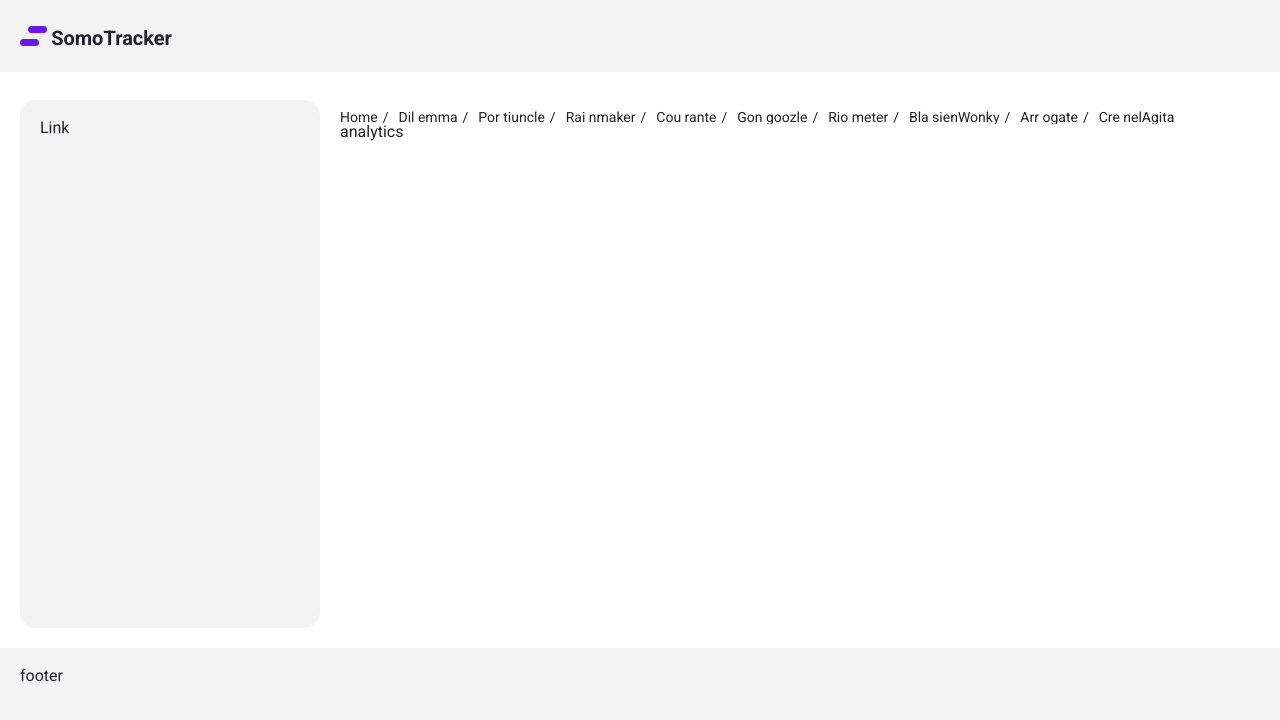
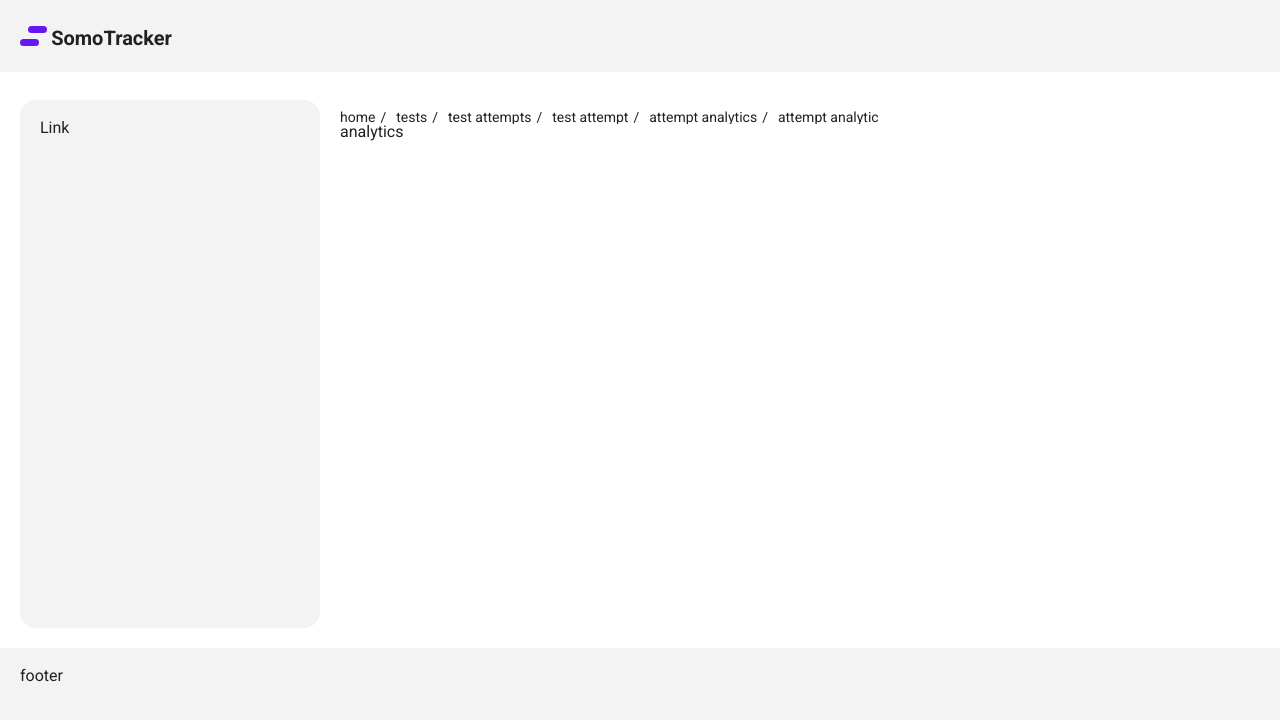
Before and after one commit to pricetula/somo-tracker-web, a Next.js app: page /tests/attempts/1/analytics/1 in a window 1280 px wide. Shown: the top 720 px of the page. Built offline with nearby package versions, Linux system fonts and the light colour scheme.

Commit message:
fixed bread crumb component

```diff
--- a/src/components/common/BreadcrumbNav/BreadcrumbNav.tsx
+++ b/src/components/common/BreadcrumbNav/BreadcrumbNav.tsx
@@ -1,56 +1,37 @@
 import React from 'react';
+import Link from 'next/link';
 import { useRouter } from 'next/router';
+import { appRouteMap } from 'src/utils/routes';
+import { ValuesToInjectInUrl } from 'src/utils/getUrlWithInjectedValues';
+import getBreadCrumbList, { BreadCrumbs } from './utils/getBreadCrumbList'
 import style from './BreadcrumbNav.module.scss';
-
-const list = [
-  'Home',
-  'Dil emma',
-  'Por tiuncle',
-  'Rai nmaker',
-  'Cou rante',
-  'Gon goozle',
-  'Rio meter',
-  'Bla sienWonky',
-  'Arr ogate',
-  'Cre nelAgita',
-  // 'Qui nquadrate',
-  // 'Den ouement',
-  // 'Glu miferous',
-  // 'Zoc treeEgads',
-  // 'Sta lactiform',
-  // 'Rin dfleis',
-  // 'Pin khotBlewit',
-  // 'Fil ibuster',
-  // 'Cli thridiate',
-  // 'Bet hezSmegma',
-  // 'Hyd ropathy',
-  // 'Sco fflaw',
-  // 'Ism atic',
-  // 'Kid dowJest',
-  // 'Nut arian',
-  // 'Non plussed',
-  // 'Hic klanPaseo',
-  // 'Jod ikKazoo',
-  // 'Gho kaaMercer',
-  // 'Bra nnigan',
-  // 'Sed igitated',
-  // 'Arc hietGerund',
-  // 'Tri stypooStang',
-  // 'Fla bbergast',
-  // 'Diz zyduckVolta',
-];
 
 const BreadcrumbNav = () => {
   const router = useRouter()
 
-  const [shown, setShown] = React.useState([]);
-  const [hidden, setHidden] = React.useState([]);
+  const [shown, setShown] = React.useState<BreadCrumbs>([]);
+  const [list, setList] = React.useState<BreadCrumbs>([]);
+  const [hidden, setHidden] = React.useState<BreadCrumbs>([]);
   const listEl = React.useRef(null);
   const navEl = React.useRef(null);
 
   React.useEffect(() => {
-    if (listEl && navEl) {
-      console.log("Router", router)
+    if (router?.isReady) {
+      setList(
+        (
+          getBreadCrumbList({
+            appRouteMap,
+            startingUrlPattern: router?.pathname,
+            values: router?.query as ValuesToInjectInUrl
+          }) ||
+          []
+        ).reverse()
+      )
+    }
+  }, [router?.isReady])
+
+  React.useEffect(() => {
+    if (listEl && navEl && list.length) {
       let navWidth = navEl?.current?.clientWidth || 0;
       if (navWidth) {
         const listItems = listEl?.current?.getElementsByTagName('li');
@@ -66,7 +47,7 @@ const BreadcrumbNav = () => {
         let addExpander = false;
 
         for (let i = listItems?.length || 0; i > 1; i--) {
-          const index = i-1;
+          const index = i - 1;
 
           totalItemWidths += listItems[index]?.clientWidth;
 
@@ -104,7 +85,7 @@ const BreadcrumbNav = () => {
         }
       }
     }
-  }, [setShown, setHidden]);
+  }, [list, setShown, setHidden]);
 
   return (
     <nav
@@ -114,18 +95,31 @@ const BreadcrumbNav = () => {
     >
       <ul>
         {shown.map((item) => (
-          <li key={item}>{item}</li>
+          <li key={item.href}>
+            <Link href={item.href}>
+              <a>
+                {item.label}
+              </a>
+            </Link>
+          </li>
         ))}
       </ul>
+
       <ul>
         {hidden.map((item) => (
-          <li key={item}>{item}</li>
+          <li key={item.href}>
+            <Link href={item.href}>
+              <a>
+                {item.label}
+              </a>
+            </Link>
+          </li>
         ))}
       </ul>
 
       <ul ref={listEl} className={style.hiddenList}>
         {list.map((item) => (
-          <li key={item}>{item}</li>
+          <li key={item.href}>{item.href}</li>
         ))}
       </ul>
     </nav>
```
